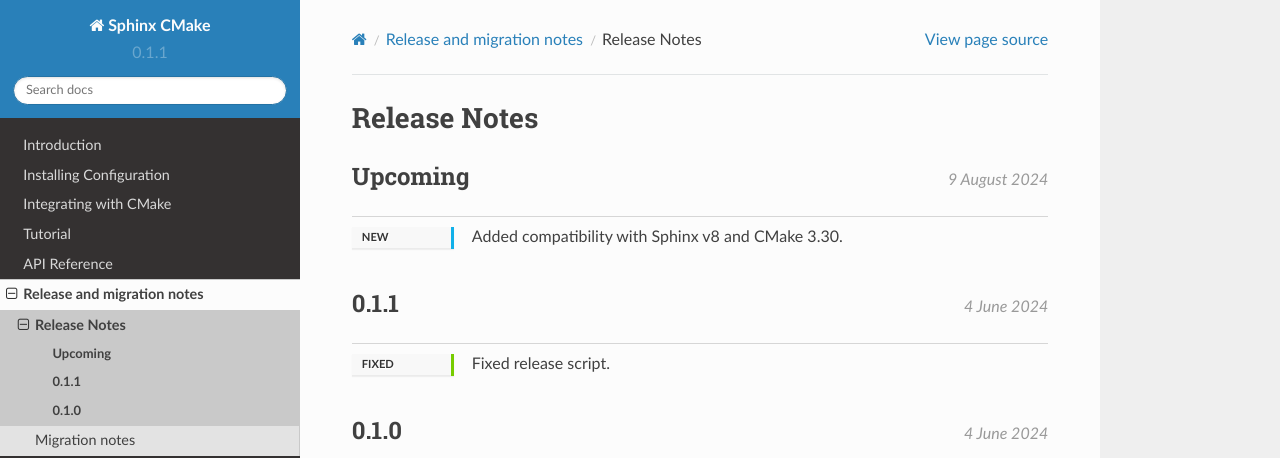
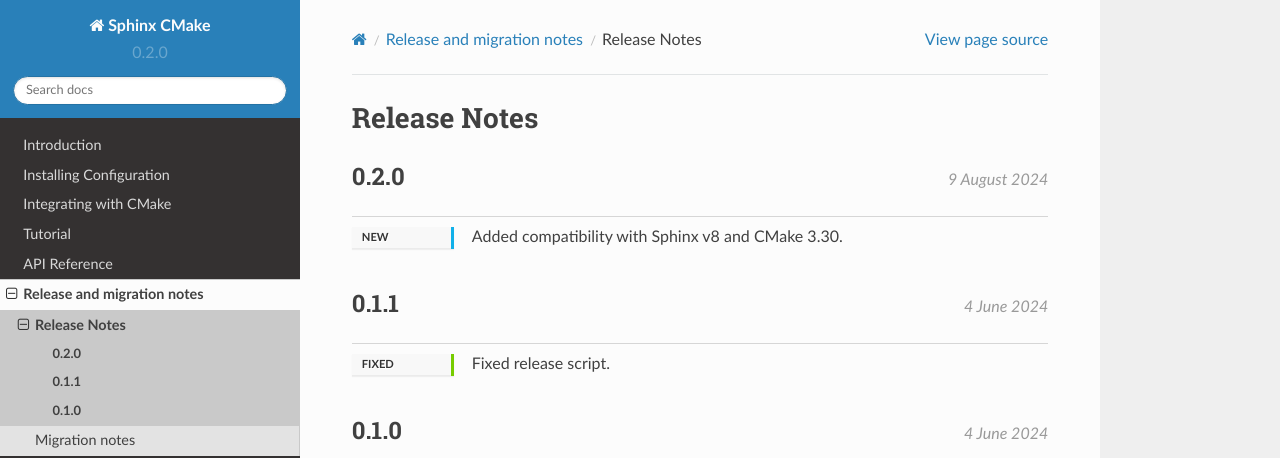
Before and after one commit to python-cmake/sphinx-cmake, a Sphinx documentation site: the page built from doc/release/release_notes.rst, in a window 1280 px wide. Shown: the top 458 px of the page. Built offline with Sphinx 7.4.7 and the Read the Docs theme 2.0.0, drawn with Linux system fonts in a browser that asks for light colours.

Commit message:
Update version to 0.2.0

```diff
--- a/doc/release/release_notes.rst
+++ b/doc/release/release_notes.rst
@@ -4,7 +4,8 @@
 Release Notes
 *************
 
-.. release:: Upcoming
+.. release:: 0.2.0
+    :date: 2024-08-09
 
     .. change:: new
 
--- a/pyproject.toml
+++ b/pyproject.toml
@@ -9,7 +9,7 @@
 
 [project]
 name = "sphinx-cmake"
-version = "0.1.1"
+version = "0.2.0"
 description = "Provide CMake module for Sphinx"
 readme = "README.md"
 requires-python = ">=2.7, !=3.0.*, !=3.1.*, !=3.2.*, !=3.3.*, !=3.4.*, !=3.5.*, <4"
--- a/setup.py
+++ b/setup.py
@@ -60,7 +60,7 @@
 
 setup(
     name="sphinx-cmake",
-    version="0.1.1",
+    version="0.2.0",
     data_files=[
         (
             "share/Sphinx/cmake",
```
